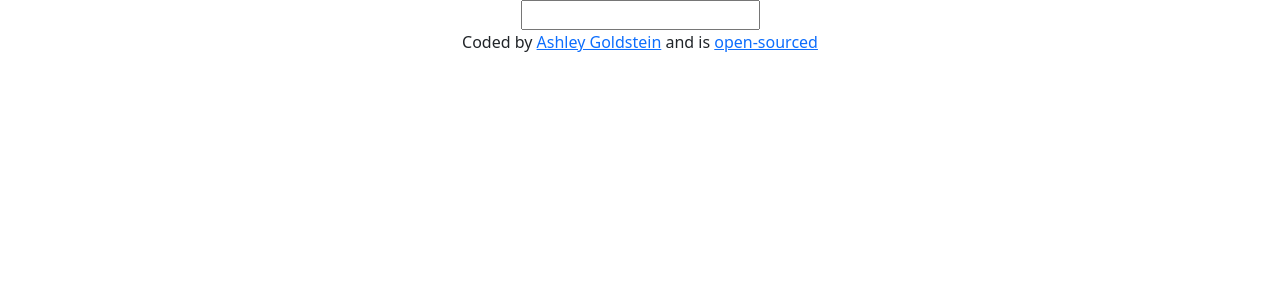
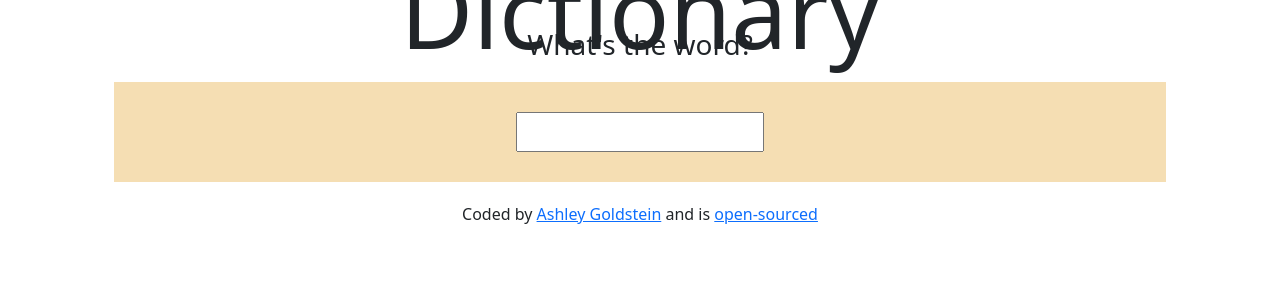
Before and after one commit to aivxx/Dictionary-App, a React (Create React App) app: page / in a window 1280 px wide. Shown: the top 300 px of the page. Built offline with nearby package versions, Linux system fonts and the light colour scheme; the HTML template or start-up script is replaced by a standard one.

Commit message:
edit styling

```diff
--- a/src/Dictionary.css
+++ b/src/Dictionary.css
@@ -0,0 +1,23 @@
+section {
+  background-color: #ff6347;
+  padding: 30px;
+  border-radius: 5px;
+  box-shadow: 0px 2px 2px 0px;
+}
+.dictionaryApp form {
+  background: wheat;
+  padding: 30px;
+  margin: 20px;
+  width: auto;
+}
+
+input {
+  padding: 6px 4px;
+  width: 25%;
+  text-align: left;
+}
+
+h1 {
+  font-size: 100px;
+  line-height: 20%;
+}
--- a/src/Dictionary.js
+++ b/src/Dictionary.js
@@ -27,11 +27,15 @@ export default function Dictionary() {
   return (
     <div className="dictionaryApp">
       <div className="container">
-        <form onSubmit={search}>
-          <input type="search" onChange={handleKeywordChange} />
-        </form>
-        <Results results={results} />
+        <h1> Dictionary </h1>
+        <h3> What's the word?</h3>
+        <secton className="form">
+          <form onSubmit={search}>
+            <input type="search" onChange={handleKeywordChange} />
+          </form>
+        </secton>
       </div>
+      <Results results={results} />
     </div>
   );
 }
--- a/src/Results.js
+++ b/src/Results.js
@@ -6,6 +6,7 @@ export default function Result(props) {
   if (props.results) {
     return (
       <div className="Results">
+        <secton>
           <h2>{props.results.word}</h2>
 
           {props.results.phonetics.map(function (phonetic, index) {
@@ -15,12 +16,12 @@ export default function Result(props) {
               </div>
             );
           })}
-
+        </secton>
         {props.results.meanings.map(function (meaning, index) {
           return (
-            <div key={index}>
+            <section key={index}>
               <Meaning meaning={meaning} />
-            </div>
+            </section>
           );
         })}
       </div>
```
Lines whose indentation alone changed are shown as unchanged.
